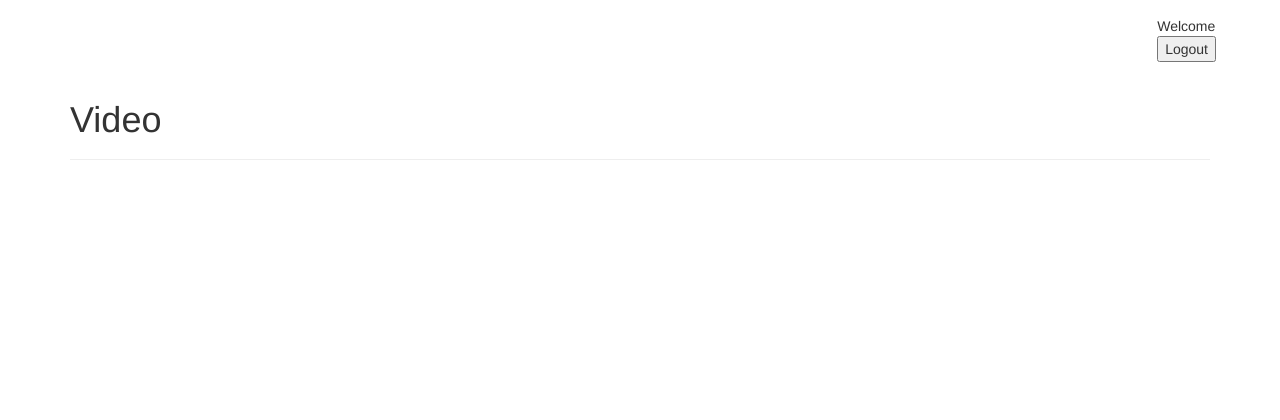
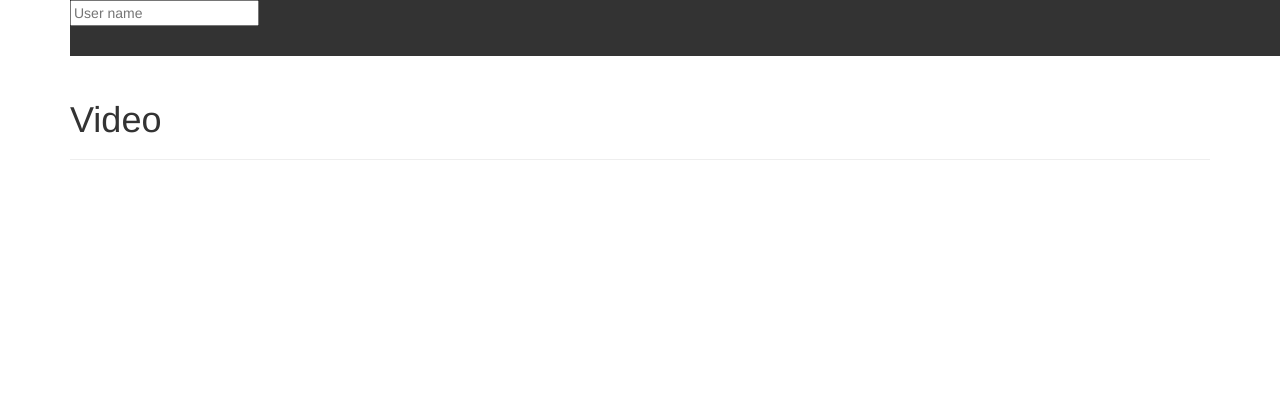
Before and after one commit to lracicot/webcsgames, a PHP site: template src/MyApp/Resources/views/main.html.twig in a window 1280 px wide; the page is wider, and only the part inside the window is pictured. Shown: the top 420 px of that part. Run offline with PHP 8.4, Linux system fonts and the light colour scheme; the template is opened without the code that fills it, so the values that code supplies are empty; some libraries are stand-ins or nearby versions.

Commit message:
start search

```diff
--- a/src/MyApp/Resources/views/main.html.twig
+++ b/src/MyApp/Resources/views/main.html.twig
@@ -1,15 +1,16 @@
 {% extends 'base.html.twig' %}
 
 {% block body %}
-<div class="page-header">
-    <h1>Video</h1>
-</div>
 
-<div class="user">
-    <span>Welcome {{ username }}</span> <br>
-    <button action="logout">Logout</button>
-</div>
+    <div class="topnav" id="myTopnav">
+        <form class="search" action="search">
+            <input type="text" placeholder="User name" name="uname">
 
+        </form>
+    </div>
 
+    <div class="page-header">
+        <h1>Video</h1>
+    </div>
 
 {% endblock %}
--- a/web/css/style.css
+++ b/web/css/style.css
@@ -23,17 +23,66 @@ body {
   right: 5%;
 }
 
+.top {
+  position: absolute;
+  top: 0;
+  height: 8%;
+  width: 100%;
+  background-color: blue;
+}
+
 .user {
   position: absolute;
-  top: 2%;
+  top: 30%;
   right: 5%;
 }
+
+.input[type=text] {
+  width: 70%;
+  -webkit-transition: width 0.4s ease-in-out;
+  transition: width 0.4s ease-in-out;
+}
+
 
 .register-form {
   display: table-cell;
   vertical-align: middle;
   height: 50px;
 }
+
+/* Add a black background color to the top navigation */
+.topnav {
+  background-color: #333;
+  position: absolute;
+  top: 0;
+  width:100%;
+  height: 7%;
+  overflow: hidden;
+}
+
+/* Style the links inside the navigation bar */
+.topnav a {
+  float: left;
+  display: block;
+  color: #f2f2f2;
+  text-align: center;
+  padding: 14px 16px;
+  text-decoration: none;
+  font-size: 17px;
+}
+
+/* Change the color of links on hover */
+.topnav a:hover {
+  background-color: #ddd;
+  color: black;
+}
+
+/* Add a color to the active/current link */
+.topnav a.active {
+  background-color: #4CAF50;
+  color: white;
+}
+
 
 /* Custom page CSS
 -------------------------------------------------- */
```
